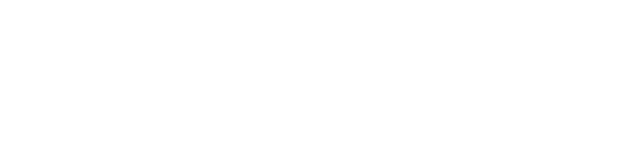
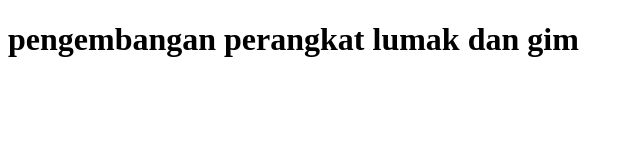
Before and after one commit to sogon4615-commits/pplg, a plain HTML site: page index.html in a window 1280 px wide. Shown: the whole page, without its empty margins (0-640 px from the left). Drawn offline with Linux system fonts and the light colour scheme.

Commit message:
first commit

```diff
--- a/index.html
+++ b/index.html
@@ -6,6 +6,7 @@
     <title>Document</title>
 </head>
 <body>
+    <h1>pengembangan perangkat lumak dan gim</h1>
 
 </body>
 </html>
```
